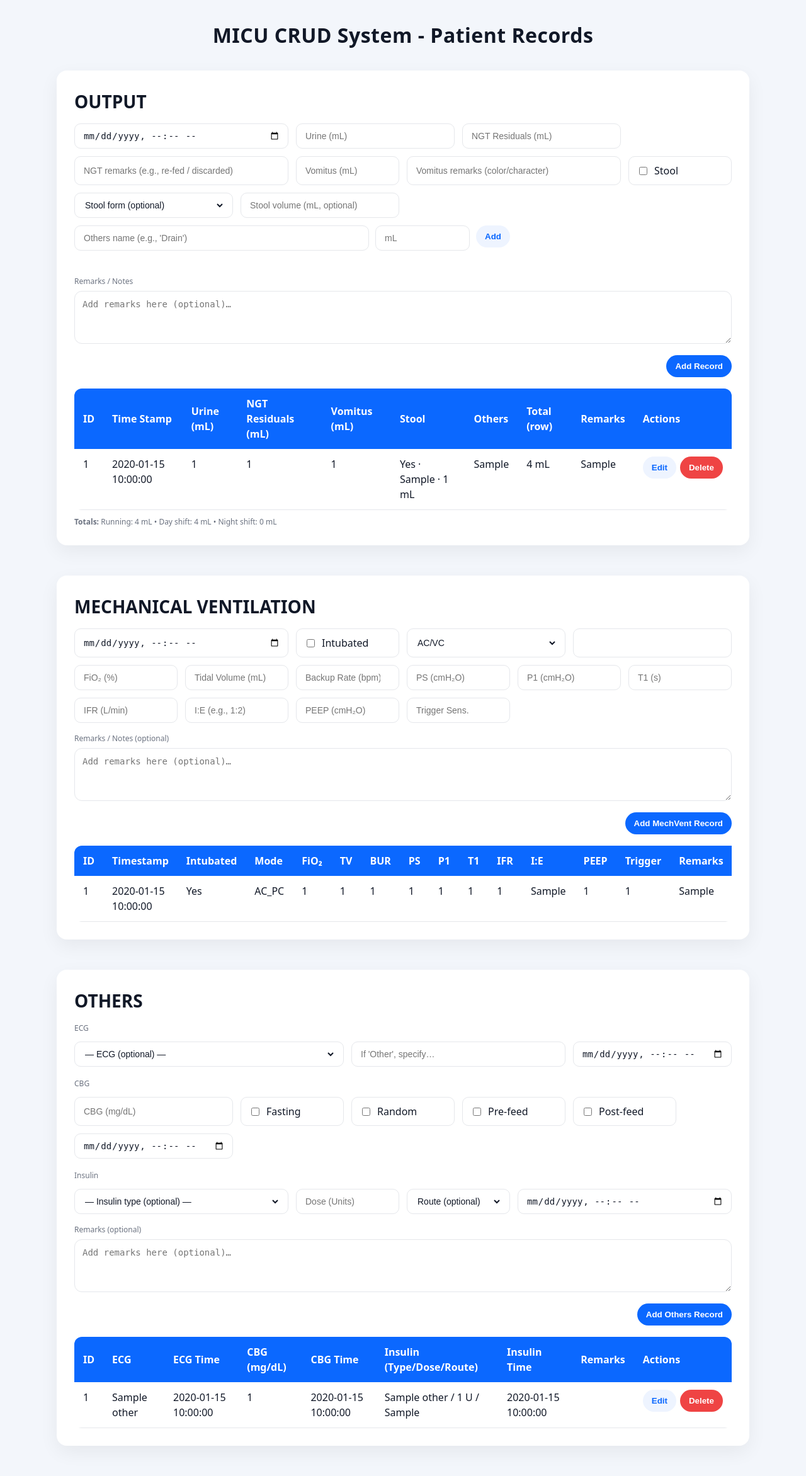
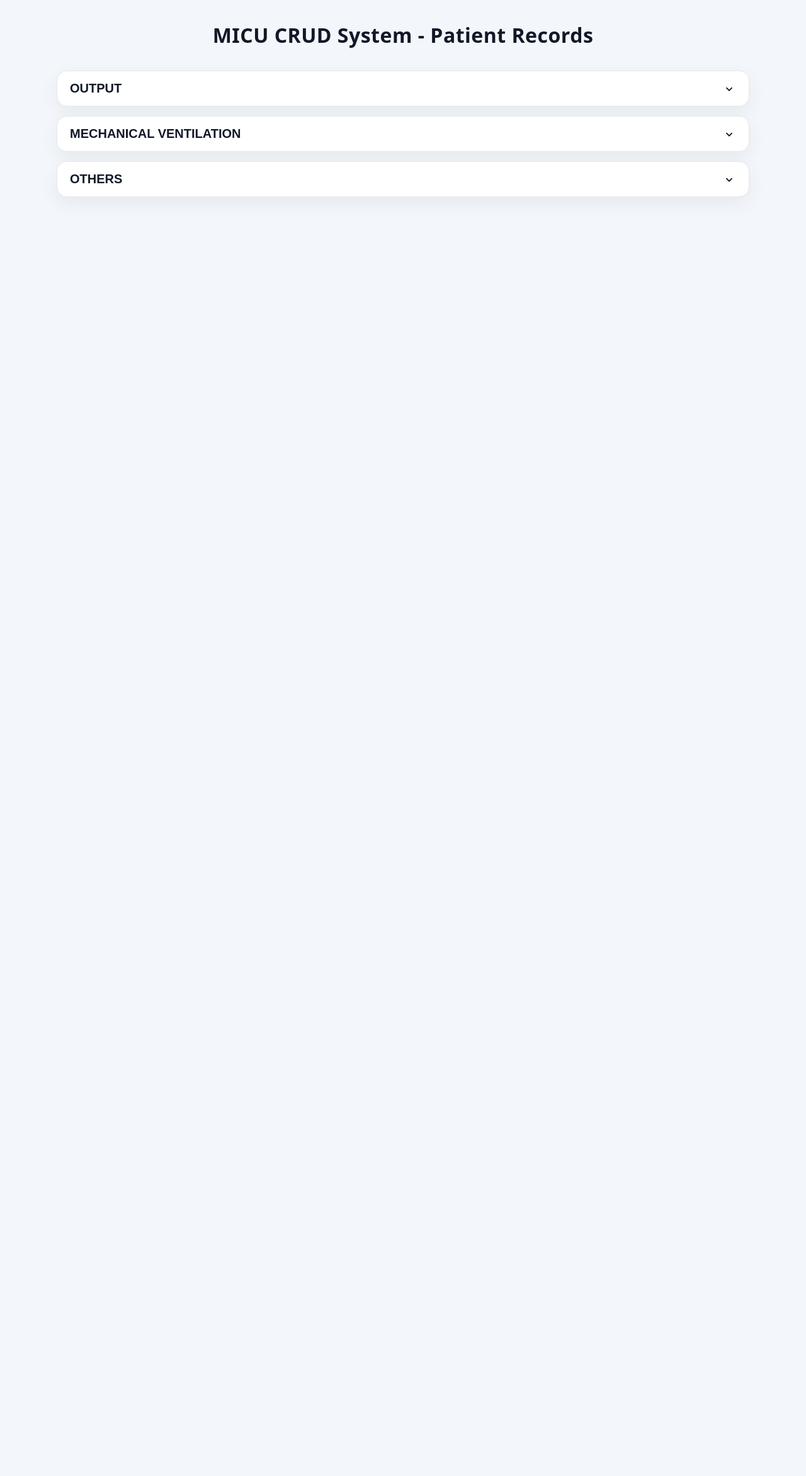
Before and after one commit to mhmalunes/CMSC128.2---MICU, a Spring Boot app: page / in a window 1280 px wide. Shown: the whole page at 63% size. After the commit the page ends 313 px from the top, so only its background shows below. Run offline with Spring Boot 4, Linux system fonts and the light colour scheme; tables that the repository leaves empty hold one stand-in row (values such as "Sample post"); data that the repository does not hold is empty.

Commit message:
Made to Accordion forms

```diff
--- a/demo/src/main/resources/static/index.html
+++ b/demo/src/main/resources/static/index.html
@@ -80,16 +80,76 @@
     .scroll-container::-webkit-scrollbar-thumb:hover {
       background-color: #999;
     }
+    /* One-piece accordion card (title + content share the same box) */
+  .accordion-item{
+    max-width:1100px;
+    margin:0 auto 15px;
+    background:var(--card);
+    border:1px solid var(--border);
+    border-radius:16px;
+    box-shadow:0 10px 30px rgba(0,0,0,.06);
+    overflow:hidden;                /* keeps rounded corners when panel opens */
+  }
 
+  /* Header becomes the top of the same card */
+  .accordion-item .accordion-trigger{
+    width:100%;
+    display:flex; align-items:center; justify-content:space-between;
+    padding:16px 20px;
+    background:transparent;         /* same card */
+    color:var(--text);
+    border:0;                       /* no separate border */
+    border-radius:0;
+    font-weight:800; font-size:20px;
+    cursor:pointer;
+  }
+  .accordion-item .accordion-trigger:hover{ background:#f8fafc; }
+  .accordion-item .accordion-trigger:focus-visible{ outline:2px solid var(--primary); outline-offset:-2px; }
 
+  .accordion-item .chev{
+    width:22px; height:22px; stroke: currentColor; stroke-width:2; fill:none;
+    transform: rotate(0deg); transition: transform .2s ease;
+  }
+  .accordion-item .accordion-trigger[aria-expanded="true"] .chev{ transform: rotate(180deg); }
+
+  /* Panel is the bottom of the same card */
+  .accordion-item .accordion-panel{
+    overflow:hidden;
+    max-height:0;
+    padding:0 20px;                 /* horizontal padding of the card */
+    transition:max-height .25s ease, padding-top .2s ease, padding-bottom .2s ease;
+  }
+  .accordion-item .accordion-panel.is-open{
+    padding-top:12px;               /* when open, add vertical padding */
+    padding-bottom:16px;
+  }
+
+  /* Remove the extra inner container spacing for this accordion only */
+  #outputAccordion .container{
+    box-shadow:none; border:0; border-radius:0; padding:0; margin:0;
+    background:transparent;
+  }
   </style>
 </head>
 <body>
 
   <h1>MICU CRUD System - Patient Records</h1>
 
-  <div class="container">
-    <h2 class="section-title">OUTPUT</h2>
+ <!-- ===== OUTPUT (Accordion - single joined card) ===== -->
+<div class="accordion-item" id="outputAccordion">
+  <button
+    id="output-trigger"
+    class="accordion-trigger"
+    type="button"
+    aria-expanded="false"
+    aria-controls="output-panel"
+  >
+    <span>OUTPUT</span>
+    <svg class="chev" viewBox="0 0 24 24" aria-hidden="true"><path d="M7 10l5 5 5-5"></path></svg>
+  </button>
+
+  <div id="output-panel" class="accordion-panel" role="region" aria-labelledby="output-trigger" hidden>
+    <!-- (no extra .container here — the panel shares the same card as the title) -->
 
     <form id="record-form" autocomplete="off">
       <div class="grid">
@@ -123,11 +183,8 @@
         <div class="field" style="grid-column:span 3">
           <select id="stoolForm">
             <option value="">Stool form (optional)</option>
-            <option>Formed</option>
-            <option>Loose</option>
-            <option>Watery</option>
-            <option>Soft</option>
-            <option>Hard</option>
+            <option>Formed</option><option>Loose</option><option>Watery</option>
+            <option>Soft</option><option>Hard</option>
           </select>
         </div>
         <div class="field" style="grid-column:span 3">
@@ -145,10 +202,8 @@
           <button type="button" class="btn ghost" id="othersAddBtn">Add</button>
         </div>
 
-        <!-- Preset chips -->
         <div id="othersPresets" style="grid-column:span 12; display:flex; flex-wrap:wrap; gap:8px;"></div>
-        <!-- Chips for what will be saved this submit -->
-        <div id="othersChips" style="grid-column:span 12; display:flex; flex-wrap:wrap; gap:8px;"></div>
+        <div id="othersChips"   style="grid-column:span 12; display:flex; flex-wrap:wrap; gap:8px;"></div>
 
         <div style="grid-column:span 12">
           <div class="muted" style="margin:4px 0 6px">Remarks / Notes</div>
@@ -186,11 +241,23 @@
       <span id="totNight">Night shift: 0 mL</span>
     </div>
   </div>
+</div>
 <!-- ========================================= -->
- <!-- MECHANICAL VENTILATION -->
-<div class="container" id="mechventSection">
-  <h2 class="section-title">MECHANICAL VENTILATION</h2>
+<!-- ===== MECHANICAL VENTILATION (Accordion - single joined card) ===== -->
+<div class="accordion-item" id="mechventAccordion">
+  <button
+    id="mechvent-trigger"
+    class="accordion-trigger"
+    type="button"
+    aria-expanded="false"
+    aria-controls="mechvent-panel"
+  >
+    <span>MECHANICAL VENTILATION</span>
+    <svg class="chev" viewBox="0 0 24 24" aria-hidden="true"><path d="M7 10l5 5 5-5"></path></svg>
+  </button>
 
+  <div id="mechvent-panel" class="accordion-panel" role="region" aria-labelledby="mechvent-trigger" hidden>
+    <!-- form (unchanged IDs) -->
     <form id="mechvent-form" autocomplete="off">
       <div class="grid">
         <div class="field" style="grid-column:span 4">
@@ -240,40 +307,38 @@
       </div>
     </form>
 
+    <!-- table -->
     <div class="scroll-container">
       <table class="data-table" id="mechvent-table">
         <thead>
           <tr>
-        <th>ID</th>
-        <th>Timestamp</th>
-        <th>Intubated</th>
-        <th>Mode</th>
-        <th>FiO₂</th>
-        <th>TV</th>
-        <th>BUR</th>
-        <th>PS</th>
-        <th>P1</th>
-        <th>T1</th>
-        <th>IFR</th>
-        <th>I:E</th>
-        <th>PEEP</th>
-        <th>Trigger</th>
-        <th>Remarks</th>
-        <th>Actions</th>
+            <th>ID</th><th>Timestamp</th><th>Intubated</th><th>Mode</th><th>FiO₂</th>
+            <th>TV</th><th>BUR</th><th>PS</th><th>P1</th><th>T1</th><th>IFR</th>
+            <th>I:E</th><th>PEEP</th><th>Trigger</th><th>Remarks</th><th>Actions</th>
           </tr>
         </thead>
         <tbody id="mechvent-list"></tbody>
       </table>
     </div>
-
+  </div>
 </div>
 
+  <!-- ========================================= -->
+  <!-- ===== OTHERS (Accordion - single joined card) ===== -->
+<div class="accordion-item" id="othersAccordion">
+  <button
+    id="others-trigger"
+    class="accordion-trigger"
+    type="button"
+    aria-expanded="false"
+    aria-controls="others-panel"
+  >
+    <span>OTHERS</span>
+    <svg class="chev" viewBox="0 0 24 24" aria-hidden="true"><path d="M7 10l5 5 5-5"></path></svg>
+  </button>
 
-  <!-- ========================================= -->
-  <!-- OTHERS (ECG/CBG/Insulin) -->
-  <div class="container" id="othersSection">
-    <h2 class="section-title">OTHERS</h2>
-
+  <div id="others-panel" class="accordion-panel" role="region" aria-labelledby="others-trigger" hidden>
+    <!-- form (unchanged IDs) -->
     <form id="others-form" autocomplete="off">
       <div class="grid">
         <!-- ECG -->
@@ -349,7 +414,7 @@
       <tbody id="others-list"></tbody>
     </table>
   </div>
-  <!-- ========================================= -->
+</div>
 
   <!-- === Edit Modal (OUTPUT) === -->
   <div id="editModal" class="modal hidden" aria-hidden="true">
@@ -1251,6 +1316,75 @@
   }
 </script>
 <!-- ========================================= -->
+ <script>
+(function(){
+  // List your accordion trigger/panel IDs here
+  const items = [
+    { trigger: 'output-trigger',   panel: 'output-panel'   },
+    { trigger: 'mechvent-trigger', panel: 'mechvent-panel' },
+    { trigger: 'others-trigger',   panel: 'others-panel'   },
+  ];
+
+  const singleOpen = false; // set to false if you want multiple open
+
+  const open = (btn, panel) => {
+    btn.setAttribute('aria-expanded','true');
+    panel.hidden = false;
+    panel.classList.add('is-open');
+    panel.style.maxHeight = panel.scrollHeight + 'px';
+    panel.addEventListener('transitionend', function onEnd(){
+      panel.style.maxHeight = 'none';
+      panel.removeEventListener('transitionend', onEnd);
+    });
+  };
+
+  const close = (btn, panel) => {
+    btn.setAttribute('aria-expanded','false');
+    panel.style.maxHeight = panel.scrollHeight + 'px';
+    void panel.offsetHeight; // reflow
+    panel.style.maxHeight = '0px';
+    panel.classList.remove('is-open');
+    panel.addEventListener('transitionend', function onEnd(){
+      panel.hidden = true;
+      panel.removeEventListener('transitionend', onEnd);
+    });
+  };
+
+  const refs = items.map(({trigger, panel}) => {
+    const btn = document.getElementById(trigger);
+    const pnl = document.getElementById(panel);
+    if(!btn || !pnl) return null;
+    // start closed
+    pnl.hidden = true;
+    pnl.style.maxHeight = '0px';
+    btn.addEventListener('click', () => {
+      const isOpen = btn.getAttribute('aria-expanded') === 'true';
+      if (singleOpen) {
+        refs.forEach(ref => {
+          if (!ref) return;
+          if (ref.btn !== btn) close(ref.btn, ref.pnl);
+        });
+      }
+      isOpen ? close(btn, pnl) : open(btn, pnl);
+    });
+    // keyboard niceties across headers
+    btn.addEventListener('keydown', e => {
+      const order = refs.filter(Boolean).map(r => r.btn);
+      const i = order.indexOf(btn);
+      if (e.key === 'ArrowDown') { e.preventDefault(); (order[i+1] || order[0]).focus(); }
+      if (e.key === 'ArrowUp')   { e.preventDefault(); (order[i-1] || order[order.length-1]).focus(); }
+      if (e.key === 'Home')      { e.preventDefault(); order[0].focus(); }
+      if (e.key === 'End')       { e.preventDefault(); order[order.length-1].focus(); }
+    });
+    return {btn, pnl};
+  }).filter(Boolean);
+
+  // If you want one of them open by default, call open(ref.btn, ref.pnl) here.
+  // Example: open(refs[0].btn, refs[0].pnl); // open OUTPUT initially
+})();
+</script>
+
+
 
 </body>
 </html>
```
Lines whose indentation alone changed are shown as unchanged.
